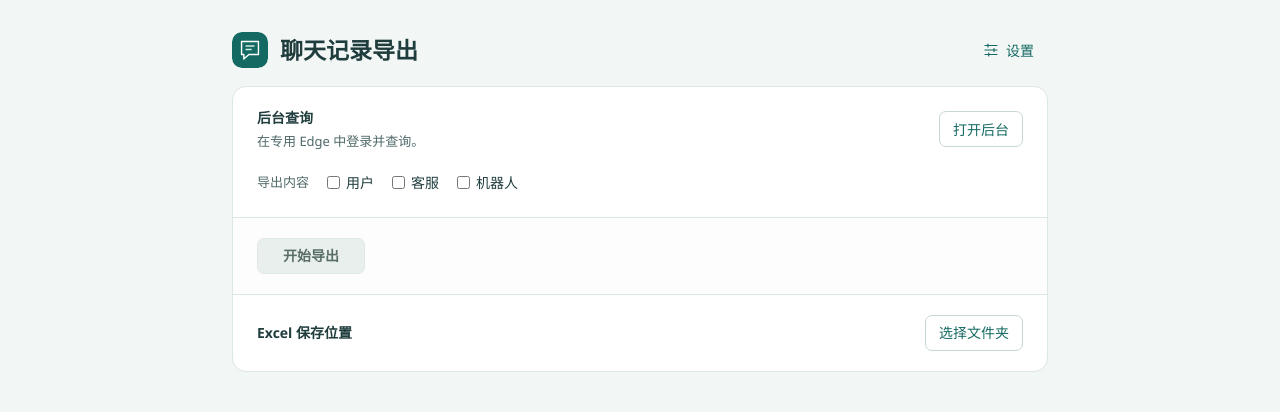
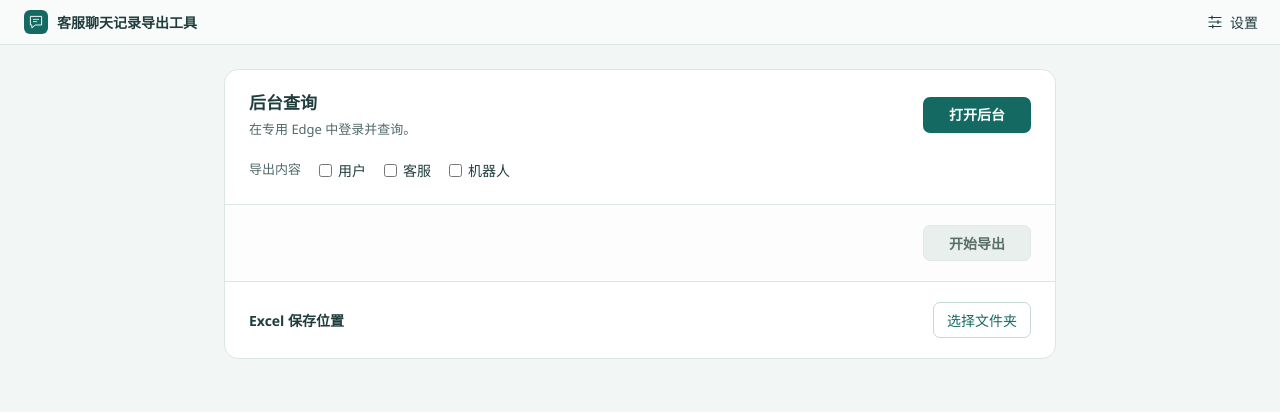
Before and after one commit to suosijieniwo/holly-crm-chat-detail-crawler, an Electron app: page desktop/index.html in a window 1280 px wide. Drawn offline with Linux system fonts and the light colour scheme; no server answers.

Commit message:
refactor: integrate the desktop title bar
Show the application mark and name once, with settings aligned beside the native window buttons. Highlight the next action according to query readiness and tighten the default window layout.

Bump to v1.0.6. All 110 tests and the TypeScript build passed, and the portable app started successfully.

```diff
--- a/desktop/index.html
+++ b/desktop/index.html
@@ -9,17 +9,19 @@
   <script src="renderer.js" defer></script>
 </head>
 <body>
-  <div class="app">
-    <header class="header">
+  <header class="titlebar">
+    <div class="titlebar-content">
       <div class="brand">
-        <img src="assets/mark.svg" width="36" height="36" alt="">
-        <h1>聊天记录导出</h1>
+        <img src="assets/mark.svg" width="24" height="24" alt="">
+        <h1>客服聊天记录导出工具</h1>
       </div>
       <button class="button quiet" id="settings-button">
         <svg viewBox="0 0 24 24" aria-hidden="true"><path d="M4 6h16M4 12h16M4 18h16M8 4v4m8 2v4M9 16v4"/></svg>
         设置
       </button>
-    </header>
+    </div>
+  </header>
+  <div class="app">
     <main class="workspace">
       <section aria-labelledby="query-title">
         <div class="section-heading">
@@ -27,7 +29,7 @@
             <h2 id="query-title">后台查询</h2>
             <p id="query-summary">在专用 Edge 中登录并查询。</p>
           </div>
-          <button class="button secondary" id="open-browser"><span>打开后台</span></button>
+          <button class="button primary" id="open-browser"><span>打开后台</span></button>
         </div>
         <div class="sender-selection" role="group" aria-labelledby="sender-label">
           <span id="sender-label">导出内容</span>
--- a/desktop/main.mjs
+++ b/desktop/main.mjs
@@ -39,7 +39,9 @@ async function start() {
     if (window && !window.isDestroyed()) window.webContents.send("exporter:state", state);
   }, senderSelection);
   window = new BrowserWindow({
-    width: 880, height: 620, minWidth: 680, minHeight: 540,
+    width: 820, height: 560, minWidth: 680, minHeight: 540,
+    titleBarStyle: "hidden",
+    titleBarOverlay: { color: "#f8fbfa", symbolColor: "#203d3e", height: 44 },
     title: "客服聊天记录导出工具", backgroundColor: "#f2f6f5", show: false,
     icon: path.join(directory, "assets", "app.ico"), autoHideMenuBar: true,
     webPreferences: { preload: path.join(directory, "preload.cjs"), contextIsolation: true, nodeIntegration: false, sandbox: true }
--- a/desktop/renderer.js
+++ b/desktop/renderer.js
@@ -8,8 +8,12 @@ function render(state) {
   const running = state.task === "running" || state.task === "stopping";
   const opening = state.browser === "opening" || state.browser === "closing";
   const connected = state.browser === "open";
-  byId("open-browser").disabled = opening;
-  byId("open-browser").querySelector("span").textContent = {
+  const browserButton = byId("open-browser");
+  const needsQuery = !state.queryReady && !running;
+  browserButton.disabled = opening;
+  browserButton.classList.toggle("primary", needsQuery);
+  browserButton.classList.toggle("secondary", !needsQuery);
+  browserButton.querySelector("span").textContent = {
     closed: "打开后台", opening: "正在打开…", open: "返回后台", closing: "正在关闭…"
   }[state.browser];
   byId("query-summary").textContent = state.queryReady || running
--- a/desktop/styles.css
+++ b/desktop/styles.css
@@ -5,6 +5,7 @@
   --teal: #146a62;
   --border: #dce6e2;
   --canvas: #f2f6f5;
+  --gutter: 24px;
   --amber: #87591e;
   --red: #a3413d;
   font: 14px/1.5 "Microsoft YaHei UI", "Microsoft YaHei", "Segoe UI", sans-serif;
@@ -18,20 +19,42 @@ body, h1, h2, h3, p, dl, dd { margin: 0; }
 ::selection { background: #c7e8df; color: var(--ink); }
 :focus-visible { outline: 2px solid var(--teal); outline-offset: 3px; }
 
-.app { max-width: 880px; margin: auto; padding: 32px 32px 36px; }
-.header, .brand, .section-heading, .progress-heading, .status-caption, .dialog-heading {
+.titlebar {
+  position: sticky;
+  top: 0;
+  z-index: 1;
+  background: #f8fbfa;
+  border-bottom: 1px solid var(--border);
+}
+.titlebar-content {
+  margin-left: env(titlebar-area-x, 0px);
+  width: env(titlebar-area-width, 100%);
+  min-height: env(titlebar-area-height, 44px);
+  padding: 0 12px 0 var(--gutter);
+  app-region: drag;
+  user-select: none;
+}
+.titlebar-content, .brand, .section-heading, .progress-heading, .status-caption, .dialog-heading {
   display: flex;
   align-items: center;
 }
-.header, .section-heading, .progress-heading, .dialog-heading {
+.titlebar-content, .section-heading, .progress-heading, .dialog-heading {
   justify-content: space-between;
   gap: 16px;
 }
-.header { margin-bottom: 18px; }
-.brand { gap: 12px; }
-.brand img { border-radius: 10px; }
-h1 { font-size: 23px; font-weight: 650; }
+.brand { gap: 9px; min-width: 0; }
+.brand img { flex: none; }
+.brand h1 { overflow: hidden; text-overflow: ellipsis; white-space: nowrap; font-size: 14px; font-weight: 650; }
+.titlebar #settings-button {
+  app-region: no-drag;
+  flex-shrink: 0;
+  min-height: 32px;
+  padding: 3px 9px;
+  color: var(--ink);
+}
+.app { max-width: 880px; margin: auto; padding: 24px var(--gutter) 28px; }
 h2, h3 { font-size: 14px; font-weight: 650; }
+#query-title { font-size: 17px; }
 
 button { font: inherit; cursor: pointer; }
 button:disabled { cursor: not-allowed; }
@@ -68,6 +91,7 @@ button svg { width: 18px; height: 18px; fill: none; stroke: currentColor; stroke
   margin-top: 4px;
 }
 .sender-selection, .export-actions, .file-actions { display: flex; flex-wrap: wrap; align-items: center; gap: 10px; }
+.export-actions { justify-content: flex-end; }
 .sender-selection { margin-top: 17px; gap: 8px 18px; }
 #sender-label { color: var(--muted); font-size: 13px; }
 .sender-selection label { display: inline-flex; align-items: center; gap: 6px; min-height: 28px; cursor: pointer; }
@@ -118,9 +142,9 @@ dialog::backdrop { background: #153b354d; }
 #settings-feedback:not(:empty) { margin-top: 8px; white-space: pre-wrap; }
 
 @media (max-width: 600px) {
-  .app { padding: 20px 16px; }
+  :root { --gutter: 16px; }
+  .app { padding: 20px var(--gutter); }
   .workspace > section { padding: 16px; }
-  h1 { font-size: 20px; }
 }
 
 @media (prefers-reduced-motion: reduce) {
--- a/package.json
+++ b/package.json
@@ -1,6 +1,6 @@
 {
   "name": "customer-chat-exporter",
-  "version": "1.0.5",
+  "version": "1.0.6",
   "private": true,
   "type": "module",
   "description": "合力CRM聊天详情爬虫：带中文桌面界面的会话详情 Excel 导出工具",
```
Also changed, not shown: 1 other file.
